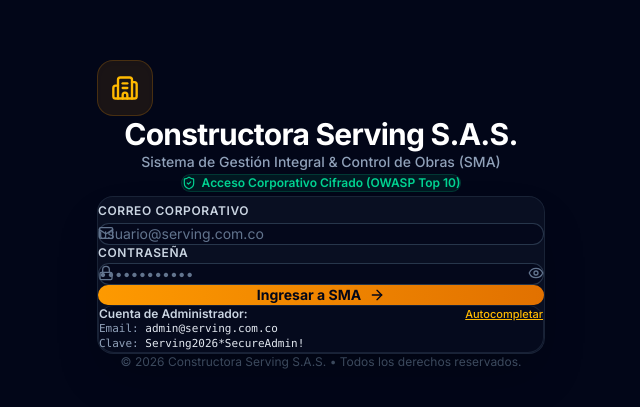
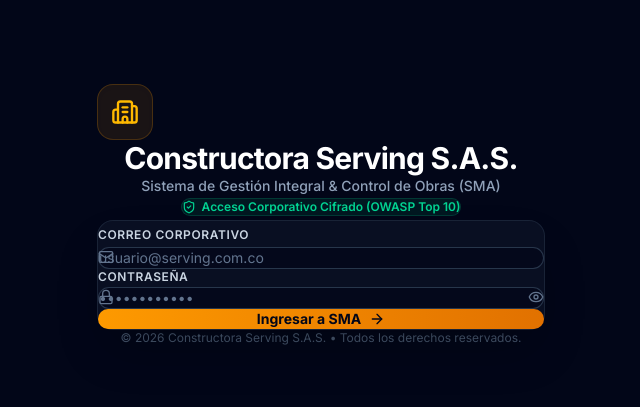
Before and after one commit to MateoSanzMedina/sma, a Next.js app: page /login in a window 1280 px wide. Shown: the part 185-592 px from the top of the page, without its empty margins (319-959 px from the left). Built offline with nearby package versions, Linux system fonts and the light colour scheme.

Commit message:
security: remove credentials demo box from login page

```diff
--- a/src/app/login/page.tsx
+++ b/src/app/login/page.tsx
@@ -37,14 +37,8 @@ export default function LoginPage() {
     if (res.success) {
       router.replace("/dashboard");
     } else {
-      setError(res.error || "Error al iniciar sesión.");
+      setError(res.error || "Credenciales de acceso incorrectas.");
     }
-  };
-
-  const handleFillDemo = () => {
-    setEmail("admin@serving.com.co");
-    setPassword("Serving2026*SecureAdmin!");
-    setError(null);
   };
 
   return (
@@ -147,24 +141,6 @@ export default function LoginPage() {
               )}
             </button>
           </form>
-
-          {/* Caja Informativa de Credenciales de Demostración */}
-          <div className="mt-6 rounded-xl border border-slate-800/80 bg-slate-950/40 p-3.5 text-xs text-slate-400">
-            <div className="flex items-center justify-between mb-1.5">
-              <span className="font-semibold text-slate-300">Cuenta de Administrador:</span>
-              <button
-                type="button"
-                onClick={handleFillDemo}
-                className="text-[11px] font-medium text-amber-400 hover:text-amber-300 transition-colors underline cursor-pointer"
-              >
-                Autocompletar
-              </button>
-            </div>
-            <div className="space-y-0.5 font-mono text-[11px] text-slate-400">
-              <p>Email: <span className="text-slate-200">admin@serving.com.co</span></p>
-              <p>Clave: <span className="text-slate-200">Serving2026*SecureAdmin!</span></p>
-            </div>
-          </div>
         </div>
 
         {/* Footer */}
--- a/src/context/AuthContext.tsx
+++ b/src/context/AuthContext.tsx
@@ -29,7 +29,7 @@ export function AuthProvider({ children }: { children: React.ReactNode }) {
   const router = useRouter();
 
   useEffect(() => {
-    // Cargar sesión guardada en localStorage
+    // Cargar sesión guardada en almacenamiento local
     try {
       const savedToken = localStorage.getItem("sma_token");
       const savedUser = localStorage.getItem("sma_user");
@@ -49,7 +49,6 @@ export function AuthProvider({ children }: { children: React.ReactNode }) {
     const apiUrl = process.env.NEXT_PUBLIC_API_URL || "https://sma-backend-m7ia.onrender.com";
 
     try {
-      // 1. Intentar llamar al backend oficial en Render
       const res = await fetch(`${apiUrl}/api/v1/auth/login`, {
         method: "POST",
         headers: { "Content-Type": "application/json" },
@@ -76,31 +75,10 @@ export function AuthProvider({ children }: { children: React.ReactNode }) {
       return { success: false, error: errorMsg };
 
     } catch (netErr: any) {
-      // 2. Fallback de contingencia administrativa segura si Render está en arranque en frío (Cold Start)
-      if (
-        email.trim().toLowerCase() === "admin@serving.com.co" &&
-        pass === "Serving2026*SecureAdmin!"
-      ) {
-        const emergencyUser: User = {
-          id: "admin-serving-root",
-          email: "admin@serving.com.co",
-          nombre_completo: "Administrador General Serving",
-          rol: "ADMIN"
-        };
-        const emergencyToken = "local_admin_session_token_serving_2026";
-        setToken(emergencyToken);
-        setUser(emergencyUser);
-        localStorage.setItem("sma_token", emergencyToken);
-        localStorage.setItem("sma_user", JSON.stringify(emergencyUser));
-        document.cookie = `sma_auth=true; path=/; max-age=604800; SameSite=Lax`;
-        setIsLoading(false);
-        return { success: true };
-      }
-
       setIsLoading(false);
       return {
         success: false,
-        error: "No se pudo conectar con el servidor de autenticación. Verifique su conexión."
+        error: "Error de conexión con el servidor. Intente nuevamente en unos segundos."
       };
     }
   };
```
